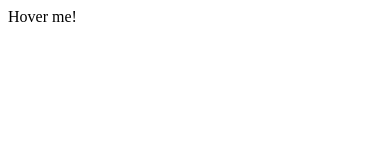
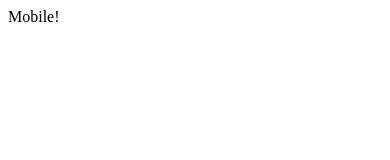
Before and after one commit to khotcholava/react-hookman, a React (Vite) app: page / in a window 390 px wide. Shown: the top 160 px of the page. Built offline with nearby package versions, Linux system fonts and the light colour scheme.

Commit message:
Add useMobile hook and update App component to demonstrate mobile detection

```diff
--- a/src/App.tsx
+++ b/src/App.tsx
@@ -1,11 +1,9 @@
-import { useRef } from "react";
 import "./App.css";
-import { useHover } from "./hooks";
+import { useMobile } from "./hooks";
 
 function App() {
-  const elementRef = useRef<HTMLDivElement>(null);
-  const isHovered = useHover(elementRef);
+  const isMobile = useMobile();
 
-  return <div ref={elementRef}>{isHovered ? "Hovered!" : "Hover me!"}</div>;
+  return <div>{isMobile ? "Mobile!" : "Desktop!"}</div>;
 }
 export default App;
--- a/src/hooks/index.ts
+++ b/src/hooks/index.ts
@@ -10,3 +10,4 @@ export * from "./useFetch";
 export * from "./useMousePosition";
 export * from "./useClickOutside";
 export * from "./useHover.ts";
+export * from "./useMobile";
--- /dev/null
+++ b/src/hooks/useMobile.ts
@@ -0,0 +1,29 @@
+import { useEffect, useState } from "react";
+import { useDebounce } from "./useDebounce";
+
+/**
+ *
+ * function App() {
+  const isMobile = useMobile();
+
+  return <div>{isMobile ? "Mobile!" : "Desktop!"}</div>;
+}
+ */
+
+export function useMobile() {
+  const [width, setWidth] = useState(window.innerWidth);
+
+  useEffect(() => {
+    const handleResize = () => setWidth(window.innerWidth);
+
+    window.addEventListener("resize", handleResize);
+
+    return () => {
+      window.removeEventListener("resize", handleResize);
+    };
+  }, []);
+
+  const debouncedWidth = useDebounce(width, 100);
+
+  return debouncedWidth < 768;
+}
```
